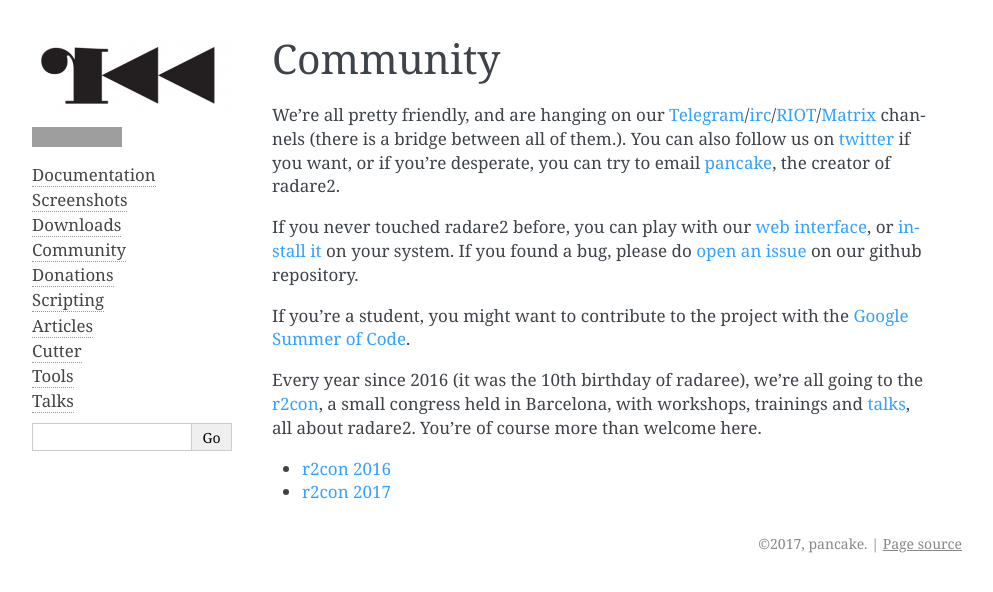
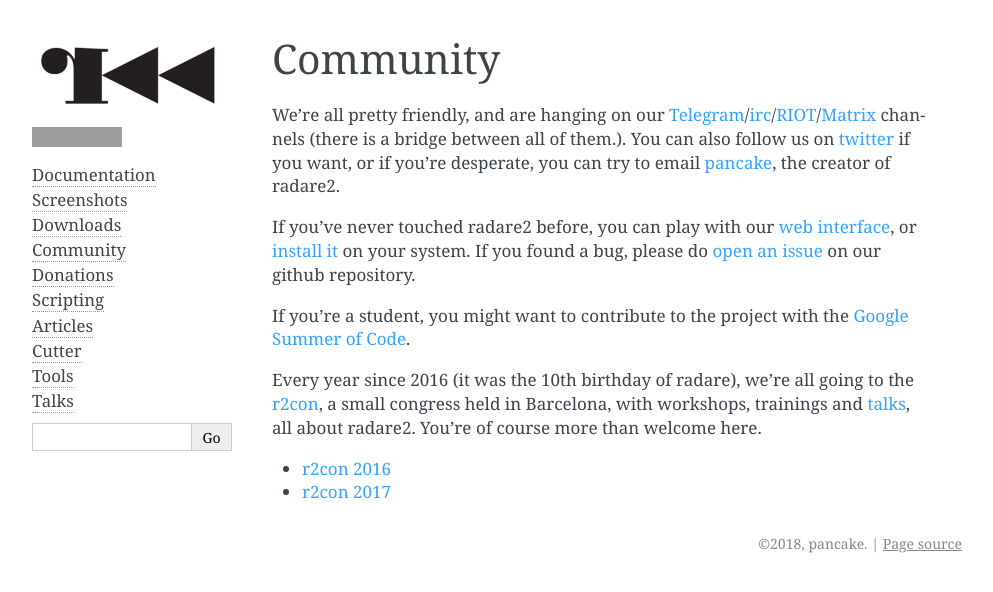
Before and after one commit to radareorg/radareorg, a Sphinx documentation site: the page built from source/community.rst, in a window 1280 px wide. Shown: the top 592 px of the page, without its empty margins (148-1141 px from the left). Built offline with Sphinx 7.4.7, drawn with Linux system fonts in a browser that asks for light colours; grey boxes are pictures that could not be loaded.

Commit message:
Fix some typo

```diff
--- a/source/community.rst
+++ b/source/community.rst
@@ -10,14 +10,14 @@
 if you want, or if you're desperate, you can try to email `pancake
 <pancake@nopcode.org>`__, the creator of radare2.
 
-If you never touched radare2 before, you can play with our `web interface <http://cloud.rada.re/enyo/>`__,
+If you've never touched radare2 before, you can play with our `web interface <http://cloud.rada.re/enyo/>`__,
 or :ref:`install it <downloads>` on your system. If you found a bug,
 please do `open an issue <https://github.com/radare/radare2>`__ on our github repository.
 
 If you're a student, you might want to contribute to the project with the
 :ref:`Google Summer of Code <gsoc>`.
 
-Every year since 2016 (it was the 10th birthday of radaree),
+Every year since 2016 (it was the 10th birthday of radare),
 we're all going to the `r2con <http://radare.org/con/>`__,
 a small congress held in Barcelona, with workshops, trainings and :ref:`talks <talks>`,
 all about radare2. You're of course more than welcome here.
--- a/source/conf.py
+++ b/source/conf.py
@@ -27,7 +27,7 @@
 
 # General information about the project.
 project = u'radare2'
-copyright = u'2017, pancake'
+copyright = u'2018, pancake'
 author = u'pancake'
 
 # The version info for the project you're documenting, acts as replacement for
```
